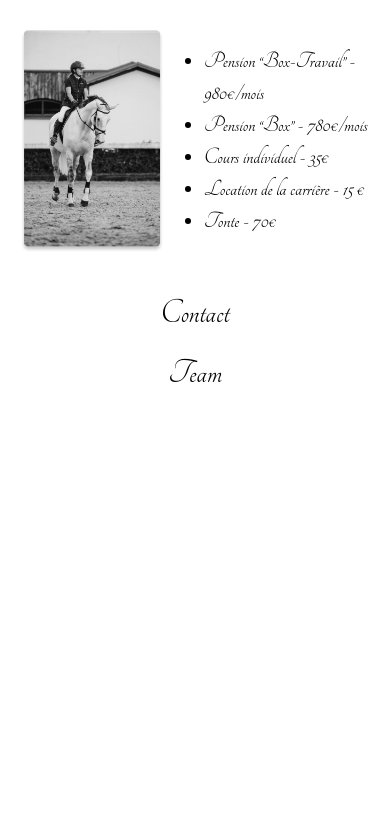
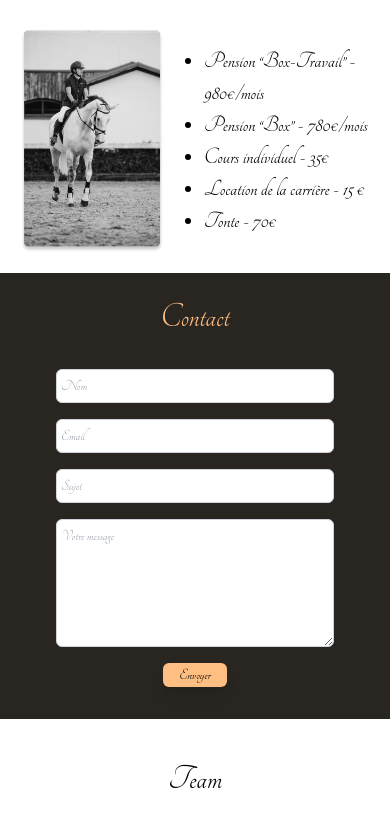
Before and after one commit to luciel53/Haras-Landingpage, a React (Create React App) app in the folder haras-landingpage/: page / in a window 390 px wide. Shown: the part 2008-2835 px from the top of the page. Built offline with nearby package versions, Linux system fonts and the light colour scheme; what tailwindcss-animated would draw is missing.

Commit message:
contact sectione done and responsive

```diff
--- a/haras-landingpage/src/components/Contact.js
+++ b/haras-landingpage/src/components/Contact.js
@@ -2,9 +2,46 @@ import React from "react";
 
 function Contact() {
   return (
-	<section>
-		<h2 id='Contact' className="text-center text-4xl mt-5">Contact</h2>
-	</section>
+    <section className="bg-darkBrown mb-10 pt-1">
+      <h2
+        id="Contact"
+        className="text-center text-golden text-4xl md:text-6xl lg:text-8xl mt-5 md:mt-10 mb-4 md:mb-0 lg:mb-0 lg:pb-8"
+      >
+        Contact
+      </h2>
+      <div className="max-w-xl mx-auto px-4">
+        <form className="pb-8 md:pb-12 lg:pb-16 flex flex-col">
+          <div className="flex flex-col md:text-3xl px-10 lg:px-4 py-4">
+            <input
+              type="text"
+              placeholder="Nom"
+              className="w-full lg:h-10 mb-4 p-1 border border-gray-300 rounded-md focus:outline-none focus:border-golden focus:border-4"
+            />
+            <input
+              type="email"
+              placeholder="Email"
+              className="w-full lg:h-10 mb-4 p-1 border border-gray-300 rounded-md focus:outline-none focus:border-golden focus:border-4"
+            />
+            <input
+              type="text"
+              placeholder="Sujet"
+              className="w-full lg:h-10 mb-4 p-1 border border-gray-300 rounded-md focus:outline-none focus:border-golden focus:border-4"
+            />
+            <textarea
+              type="text"
+              placeholder="Votre message"
+              className="w-full p-1 h-32 border border-gray-300 rounded-md focus:outline-none focus:border-golden focus:border-4"
+            />
+          </div>
+          <button
+            className="bg-golden md:text-4xl text-center w-16 md:w-32 md:h-12 rounded-md mx-auto md:mt-2 lg:mt-8 shadow-lg"
+            type="submit"
+          >
+            Envoyer
+          </button>
+        </form>
+      </div>
+    </section>
   );
 }
 
--- a/haras-landingpage/tailwind.config.js
+++ b/haras-landingpage/tailwind.config.js
@@ -11,6 +11,7 @@ module.exports = {
       colors: {
         darkBrown: '#292621',
         golden: "#FFBE82",
+        lightGray: "#D9D9D9",
       },
       backgroundImage: {
         headerBg: "url('/src/assets/images/headerBg.png')",
```
